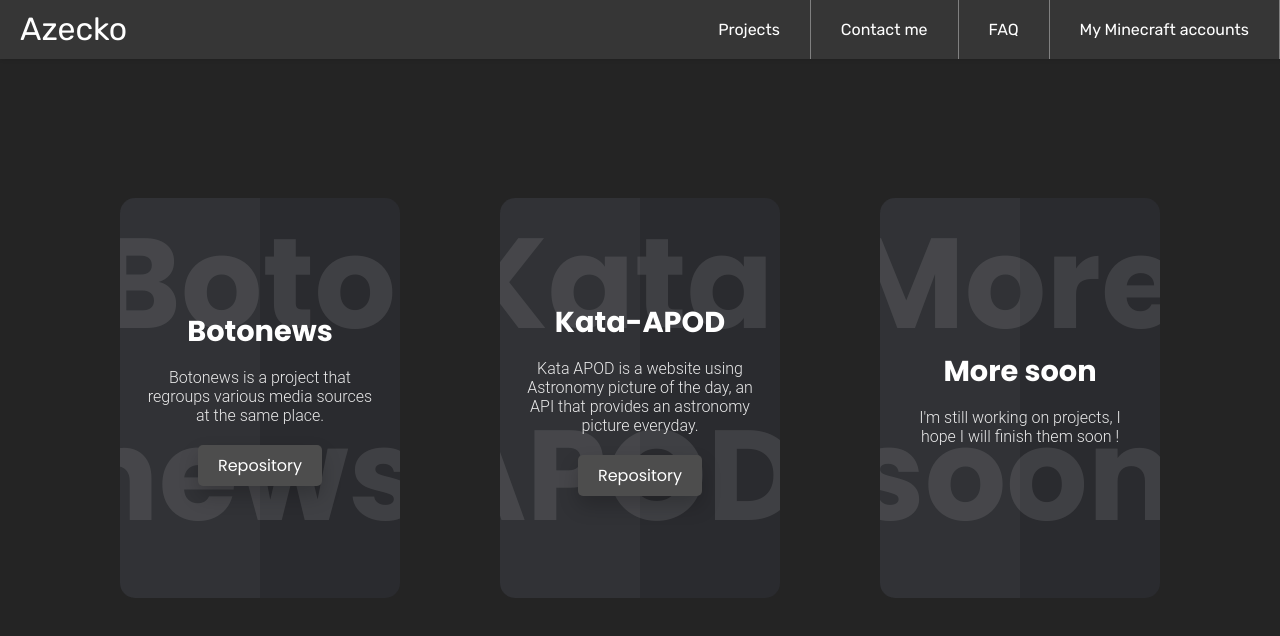
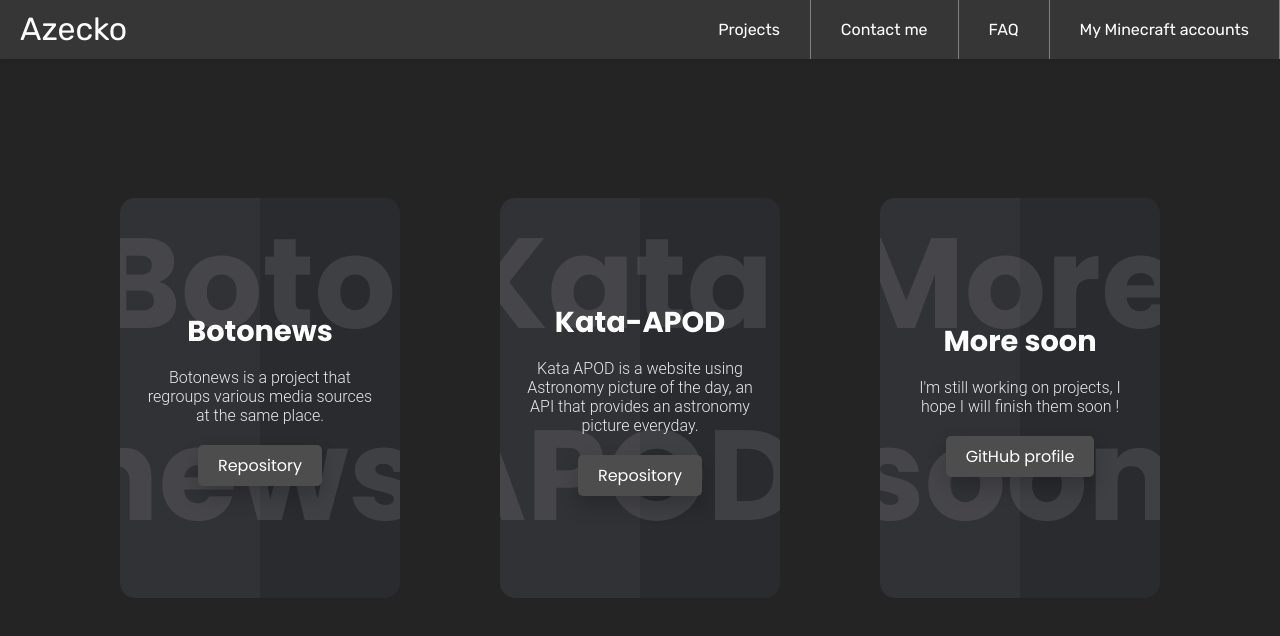
Before and after one commit to Azecko/module293-site, a plain HTML site: page projects.html in a window 1280 px wide. Drawn offline with Linux system fonts and the light colour scheme.

Commit message:
[feat] Added a button under the "more soon" card

```diff
--- a/projects.html
+++ b/projects.html
@@ -52,6 +52,7 @@
                     <h2>More<br>soon</h2>
                     <h3>More soon</h3>
                     <p>I'm still working on projects, I hope I will finish them soon !</p>
+                    <a href="https://github.com/Azecko" target="_blank">GitHub profile</a>
                 </div>
             </div>
         </div>
```
